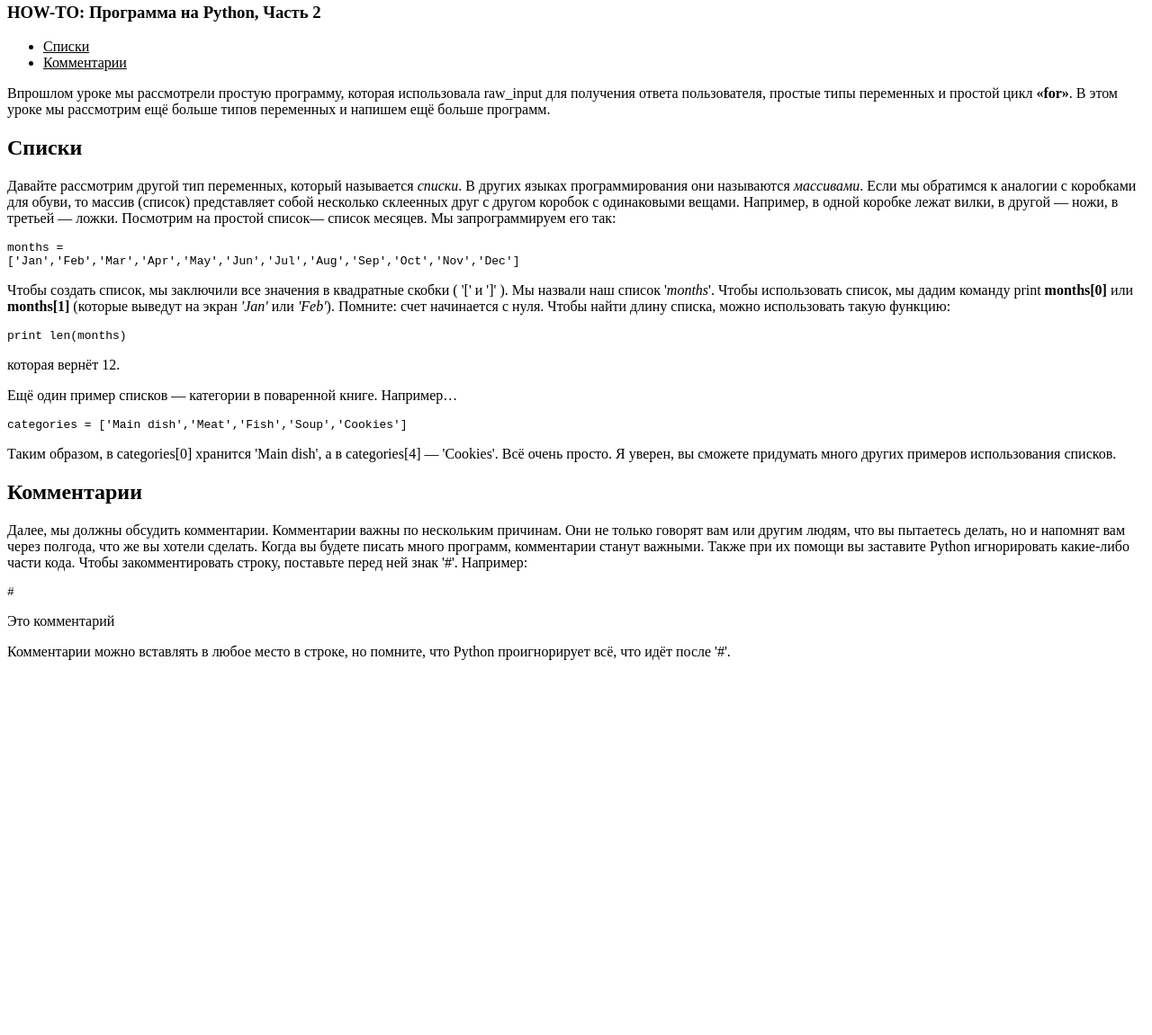
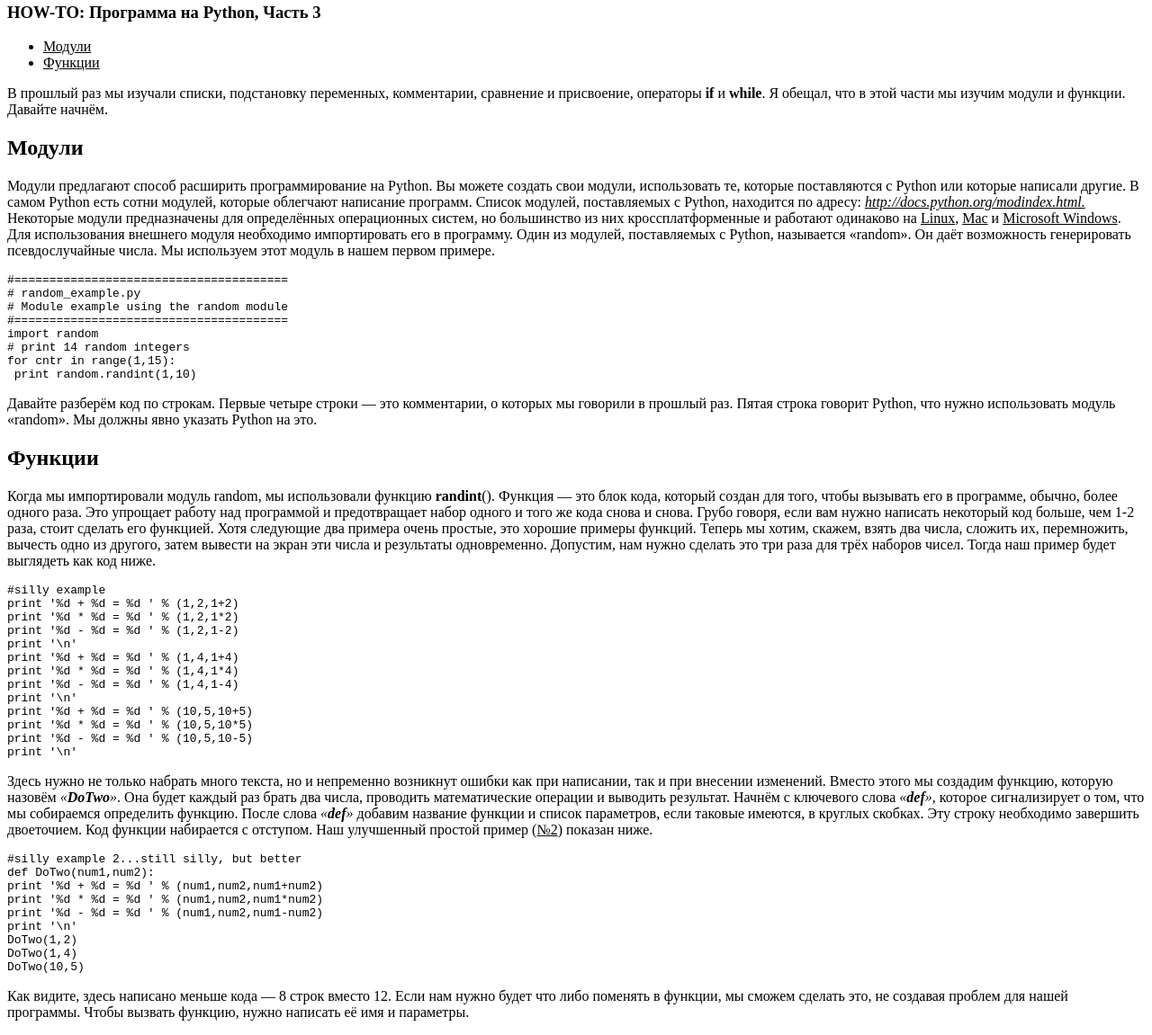
Before and after one commit to ligaidykevich/ligaidykevich, a plain HTML site: page index3.html in a window 1280 px wide. Shown: the part 198-1349 px from the top of the page at 90% size. Before the commit the page ends 948 px from the top, so only its background shows below. Drawn offline with Linux system fonts and the light colour scheme.

Commit message:
zadanie3

```diff
--- a/index3.html
+++ b/index3.html
@@ -4,42 +4,63 @@
     <TITLE>HOW-TO: Программа на Python, Часть 3</TITLE>
 </HEAD>
 <BODY>
-<h1>HOW-TO: Программа на Python, Часть 2</h1>
+<h1>HOW-TO: Программа на Python, Часть 3</h1>
 <ul class="center">
     <li><i>Программа на Python — часть 1</i></li>
     <li><i>Программа на Python — часть 2</i></li>
     <li><i>Программа на Python — часть 3</i></li>
 </ul>
 <h2>Содержание</h2>
-<h3>HOW-TO: Программа на Python, Часть 2</h3>
+<h3>HOW-TO: Программа на Python, Часть 3</h3>
 <ul>
-    <li><u>Списки</u></li>
-    <li><u>Комментарии</u></li>
+    <li><u>Модули</u></li>
+    <li><u>Функции</u></li>
 </ul>
-<p>
-    Впрошлом уроке мы рассмотрели простую программу, которая использовала raw_input  для получения ответа пользователя, простые типы переменных и простой цикл <b>«for»</b>. В  этом уроке мы рассмотрим ещё больше типов переменных и напишем ещё больше  программ. </p>
-
-<h2>Списки</h2>
-<p>Давайте рассмотрим другой тип переменных, который называется <i>списки</i>. В других  языках программирования они называются <i>массивами</i>. Если мы обратимся к аналогии с  коробками для обуви, то массив (список) представляет собой несколько склеенных друг с  другом коробок с одинаковыми вещами. Например, в одной коробке лежат вилки, в  другой — ножи, в третьей — ложки. Посмотрим на простой список— список месяцев. Мы  запрограммируем его так:
+<p>В прошлый раз мы изучали списки, подстановку переменных, комментарии, сравнение и  присвоение, операторы <b>if</b> и <b>while</b>. Я обещал, что в этой части мы изучим модули и  функции. Давайте начнём.
 </p>
-<pre>months =
-['Jan','Feb','Mar','Apr','May','Jun','Jul','Aug','Sep','Oct','Nov','Dec']
+<h2>Модули</h2>
+<p>Модули предлагают способ расширить программирование на Python. Вы можете создать  свои модули, использовать те, которые поставляются с Python или которые написали  другие. В самом Python есть сотни модулей, которые облегчают написание программ.  Список модулей, поставляемых с Python, находится по адресу:
+    <u><i>http://docs.python.org/modindex.html.</i></u> Некоторые модули предназначены для определённых  операционных систем, но большинство из них кроссплатформенные и работают  одинаково на <u>Linux</u>, <u>Mac</u> и <u>Microsoft Windows</u>. Для использования внешнего модуля  необходимо импортировать его в программу. Один из модулей, поставляемых с Python,  называется «random». Он даёт возможность генерировать псевдослучайные числа. Мы  используем этот модуль в нашем первом примере.
+</p>
+<pre>#=======================================
+# random_example.py
+# Module example using the random module
+#=======================================
+import random
+# print 14 random integers
+for cntr in range(1,15):
+ print random.randint(1,10)
 </pre>
-<p>Чтобы создать список, мы заключили все значения в квадратные скобки ( '[' и ']' ). Мы  назвали наш список '<i>months</i>'. Чтобы использовать список, мы дадим команду print  <b>months[0]</b> или <b>months[1]</b> (которые выведут на экран <i>'Jan'</i> или <i>'Feb'</i>). Помните: счет  начинается с нуля. Чтобы найти длину списка, можно использовать такую функцию:
+<p>Давайте разберём код по строкам. Первые четыре строки — это комментарии, о которых  мы говорили в прошлый раз. Пятая строка говорит Python, что нужно использовать  модуль «random». Мы должны явно указать Python на это.
 </p>
-<pre>print len(months)</pre>
-<p>которая вернёт 12.</p>
-<p>Ещё один пример списков — категории в поваренной книге. Например…
-</p>
-<pre>categories = ['Main dish','Meat','Fish','Soup','Cookies'] </pre>
-<p>Таким образом, в categories[0] хранится 'Main dish', а в categories[4] — 'Cookies'. Всё  очень просто. Я уверен, вы сможете придумать много других примеров использования  списков.
-</p>
-<h2>Комментарии </h2>
-<p>Далее, мы должны обсудить комментарии. Комментарии важны по нескольким причинам.  Они не только говорят вам или другим людям, что вы пытаетесь делать, но и напомнят  вам через полгода, что же вы хотели сделать. Когда вы будете писать много программ,  комментарии станут важными. Также при их помощи вы заставите Python игнорировать  какие-либо части кода. Чтобы закомментировать строку, поставьте перед ней знак '#'.  Например:
-</p>
-<pre># </pre>
-<p>Это комментарий </p>
-<p>Комментарии можно вставлять в любое место в строке, но помните, что Python  проигнорирует всё, что идёт после '#'.
-</p>
+<h2>Функции
+</h2>
+<p>Когда мы импортировали модуль random, мы использовали функцию <b>randint</b>(). Функция  — это блок кода, который создан для того, чтобы вызывать его в программе, обычно,  более одного раза. Это упрощает работу над программой и предотвращает набор одного и  того же кода снова и снова. Грубо говоря, если вам нужно написать некоторый код  больше, чем 1-2 раза, стоит сделать его функцией. Хотя следующие два примера очень  простые, это хорошие примеры функций. Теперь мы хотим, скажем, взять два числа,  сложить их, перемножить, вычесть одно из другого, затем вывести на экран эти числа и  результаты одновременно. Допустим, нам нужно сделать это три раза для трёх наборов  чисел. Тогда наш пример будет выглядеть как код ниже. </p>
+<pre>#silly example
+print '%d + %d = %d ' % (1,2,1+2)
+print '%d * %d = %d ' % (1,2,1*2)
+print '%d - %d = %d ' % (1,2,1-2)
+print '\n'
+print '%d + %d = %d ' % (1,4,1+4)
+print '%d * %d = %d ' % (1,4,1*4)
+print '%d - %d = %d ' % (1,4,1-4)
+print '\n'
+print '%d + %d = %d ' % (10,5,10+5)
+print '%d * %d = %d ' % (10,5,10*5)
+print '%d - %d = %d ' % (10,5,10-5)
+print '\n'
+</pre>
+<p>Здесь нужно не только набрать много текста, но и непременно возникнут ошибки как при  написании, так и при внесении изменений. Вместо этого мы создадим функцию, которую  назовём <i>«<b>DoTwo</b>»</i>. Она будет каждый раз брать два числа, проводить математические  операции и выводить результат. Начнём с ключевого слова <i>«<b>def</b>»</i>, которое сигнализирует  о том, что мы собираемся определить функцию. После слова <i>«<b>def</b>»</i> добавим название  функции и список параметров, если таковые имеются, в круглых скобках. Эту строку  необходимо завершить двоеточием. Код функции набирается с отступом. Наш  улучшенный простой пример (<u>№2</u>) показан ниже. </p>
+<pre>#silly example 2...still silly, but better
+def DoTwo(num1,num2):
+print '%d + %d = %d ' % (num1,num2,num1+num2)
+print '%d * %d = %d ' % (num1,num2,num1*num2)
+print '%d - %d = %d ' % (num1,num2,num1-num2)
+print '\n'
+DoTwo(1,2)
+DoTwo(1,4)
+DoTwo(10,5)
+</pre>
+<p>Как видите, здесь написано меньше кода — 8 строк вместо 12. Если нам нужно будет что либо поменять в функции, мы сможем сделать это, не создавая проблем для нашей  программы. Чтобы вызвать функцию, нужно написать её имя и параметры.</p>
 </BODY>
 </HTML>
```
